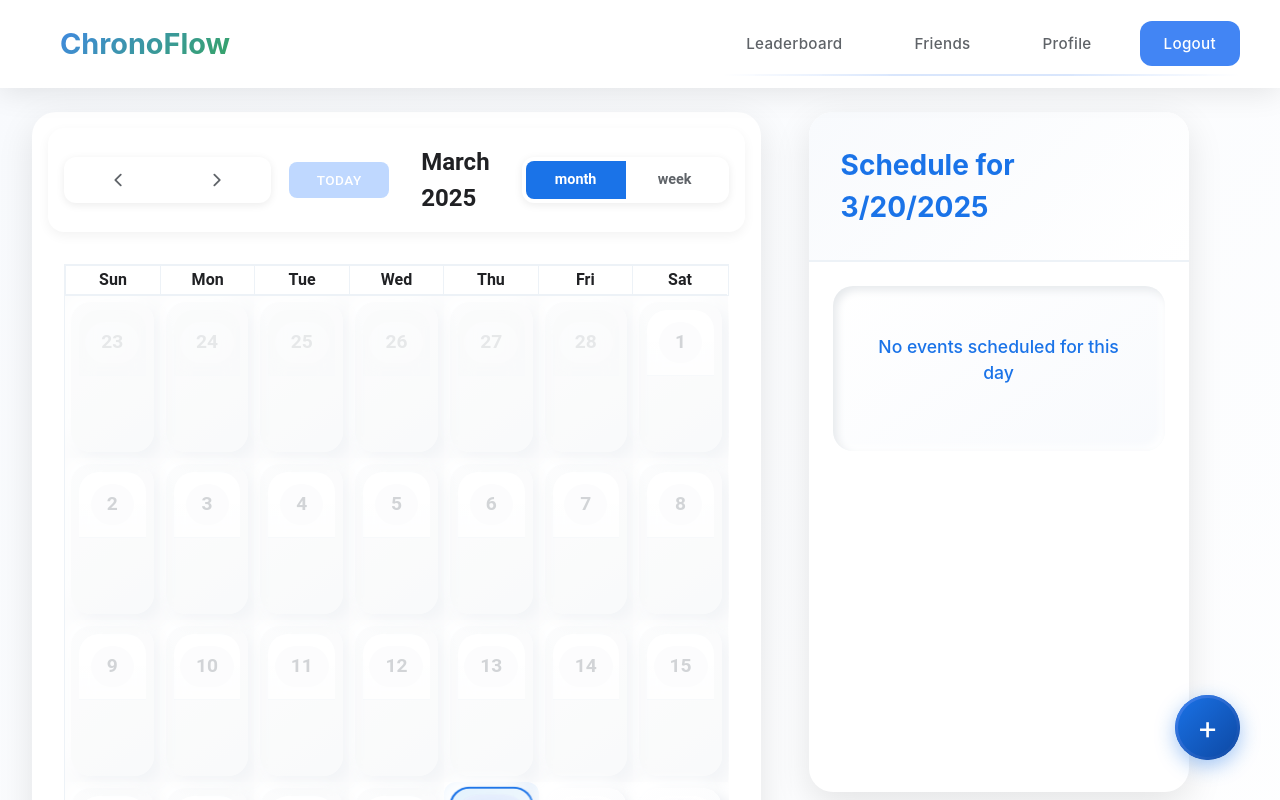
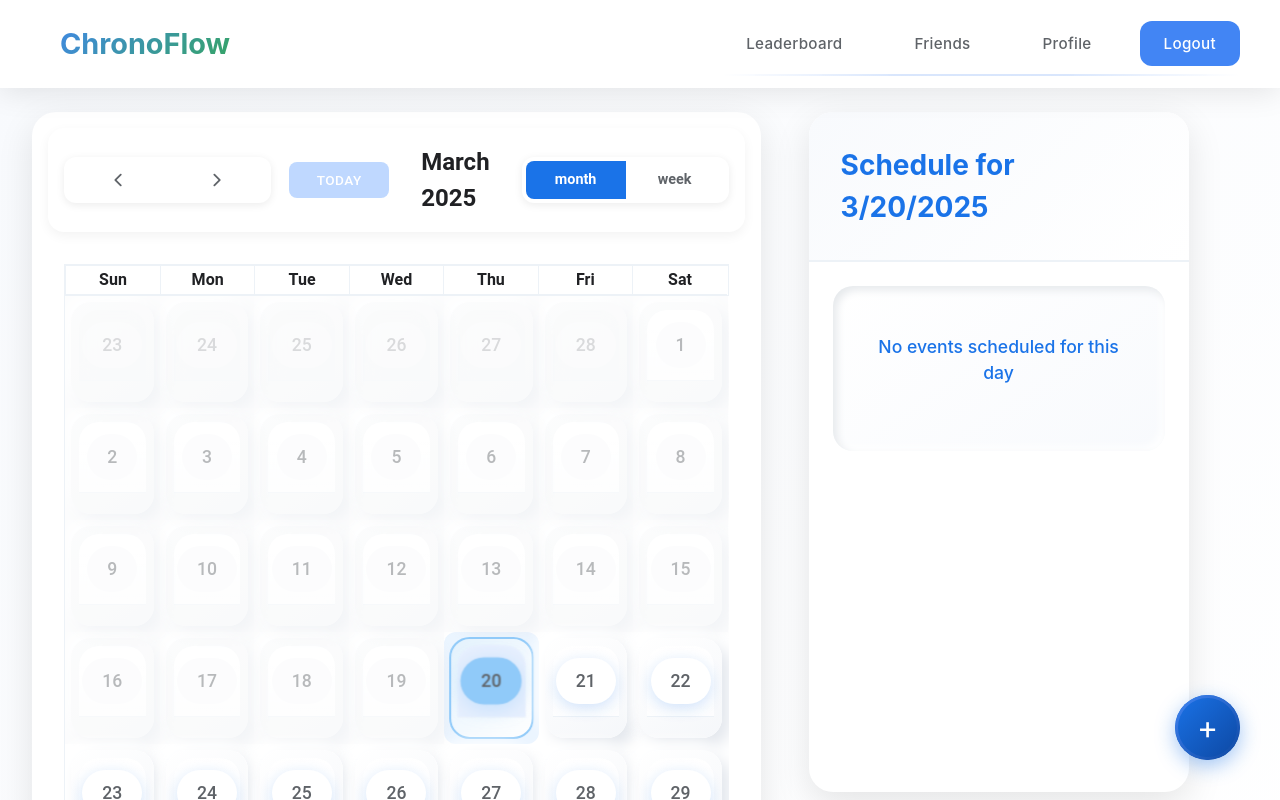
Before and after one commit to rangelovkiril/BulgarTabak, a React (Vite) app in the folder frontend/: page /main in a window 1280 px wide. Shown: the top 800 px of the page. Built offline with nearby package versions, Linux system fonts and the light colour scheme.

Commit message:
last main commits

```diff
--- a/frontend/src/pages/MainPage.jsx
+++ b/frontend/src/pages/MainPage.jsx
@@ -71,6 +71,23 @@ const MainPage = () => {
     });
   };
 
+  const renderDayCellContent = (arg) => {
+    const date = arg.date;
+    const dayEvents = events.filter(event => {
+      const eventDate = new Date(event.start);
+      return eventDate.toDateString() === date.toDateString();
+    });
+
+    const eventCount = dayEvents.length;
+
+    return (
+      <div className="day-cell-content">
+        <span className="day-number">{arg.dayNumberText}</span>
+        {eventCount > 0 && <div className="event-indicator">{eventCount}</div>}
+      </div>
+    );
+  };
+
   const calendarOptions = {
     plugins: [dayGridPlugin, interactionPlugin],
     initialView: "dayGridMonth",
@@ -95,15 +112,17 @@ const MainPage = () => {
       minute: undefined,
       meridiem: false,
     },
-    dayMaxEvents: 3,
+    dayMaxEvents: true, // When too many events, show the "+more" link
     moreLinkContent: (args) => `+${args.num} more`,
-    eventDisplay: "block",
+    eventDisplay: "none", // Hide the actual events
+    dayMaxEvents: false, // Disable the more link
     nowIndicator: true,
     views: {
       dayGridMonth: {
         titleFormat: { year: "numeric", month: "long" },
       },
     },
+    dayCellContent: renderDayCellContent,
   };
 
   return (
--- a/frontend/src/styles/mainPage.css
+++ b/frontend/src/styles/mainPage.css
@@ -214,12 +214,14 @@
 
 .fc .fc-day-today .fc-daygrid-day-frame {
   background: #f8fafd;
-  box-shadow: inset 0 0 0 2px #1a73e8;
+  box-shadow: inset 0 0 0 2px #90caf9 !important; /* Changed from #1a73e8 to lighter blue */
+  transform: scale(1.02);
 }
 
 .fc .fc-day-today .fc-daygrid-day-number {
-  background: #1a73e8;
+  background: #90caf9; /* Changed from #1a73e8 to lighter blue */
   color: white;
+  box-shadow: 0 4px 20px rgba(144, 202, 249, 0.4); /* Updated shadow color */
 }
 
 .fc tbody td {
@@ -743,16 +745,14 @@
 /* Today's Cell Styling */
 .fc .fc-day-today .fc-daygrid-day-frame {
   background: linear-gradient(135deg, #e3f2fd, #ffffff);
-  box-shadow: inset 0 0 0 2px #1a73e8, 8px 8px 16px #e3e7ed,
-    -8px -8px 16px #ffffff;
+  box-shadow: inset 0 0 0 2px #90caf9 !important; /* Changed from #1a73e8 to lighter blue */
   transform: scale(1.02);
 }
 
 .fc .fc-day-today .fc-daygrid-day-number {
-  background: #1a73e8;
+  background: #90caf9; /* Changed from #1a73e8 to lighter blue */
   color: white;
-  box-shadow: 0 4px 20px rgba(26, 115, 232, 0.4);
-  animation: pulse 2s infinite;
+  box-shadow: 0 4px 20px rgba(144, 202, 249, 0.4); /* Updated shadow color */
 }
 
 /* Hover Effects */
@@ -1058,3 +1058,110 @@
   text-overflow: ellipsis !important;
   white-space: nowrap !important;
 }
+
+/* Calendar Event Styling - Updated */
+.calendar-event {
+  margin: 1px 0 !important;
+  padding: 2px 4px !important;
+  min-height: 18px !important;
+  display: flex !important;
+  align-items: center !important;
+  gap: 4px !important;
+  background: transparent !important;
+  border: none !important;
+}
+
+.calendar-event::before {
+  content: "•";
+  color: #1a73e8;
+  font-size: 1.2rem;
+  line-height: 1;
+}
+
+.event-title {
+  font-size: 0.7rem !important;
+  color: #1a73e8 !important;
+  font-weight: 500 !important;
+  line-height: 1.2 !important;
+  white-space: nowrap !important;
+  overflow: hidden !important;
+  text-overflow: ellipsis !important;
+  max-width: calc(100% - 12px) !important;
+}
+
+.fc .fc-daygrid-day-events {
+  margin-top: 2px !important;
+  padding: 0 4px !important;
+}
+
+.fc .fc-daygrid-event-harness {
+  margin-top: 0 !important;
+  margin-bottom: 0 !important;
+}
+
+/* More events link styling */
+.fc .fc-more-link {
+  font-size: 0.7rem !important;
+  padding: 2px 4px !important;
+  margin: 0 !important;
+  color: #5f6368 !important;
+  background: transparent !important;
+  box-shadow: none !important;
+}
+
+/* Remove all existing calendar-event related styles */
+
+/* Day Cell Styling */
+.day-cell-content {
+  display: flex;
+  flex-direction: column;
+  align-items: center;
+  gap: 4px;
+  padding: 4px;
+}
+
+.day-number {
+  font-size: 1.1rem;
+  font-weight: 500;
+  color: #5f6368;
+}
+
+.event-indicator {
+  background: #000000;
+  color: white;
+  font-size: 0.7rem;
+  font-weight: 600;
+  width: 20px;
+  height: 20px;
+  border-radius: 10px;
+  display: flex;
+  align-items: center;
+  justify-content: center;
+  margin-top: 2px;
+}
+
+.fc .fc-daygrid-day-frame {
+  min-height: 100px !important;
+  display: flex;
+  flex-direction: column;
+  align-items: center;
+  padding: 8px !important;
+}
+
+.fc .fc-daygrid-day-top {
+  width: 100%;
+  display: flex;
+  justify-content: center;
+  order: -1;
+}
+
+.fc .fc-daygrid-day-events {
+  display: none !important; /* Hide the events container */
+}
+
+/* Remove any event-related hover effects */
+.fc-event,
+.fc-event-dot,
+.calendar-event {
+  display: none !important;
+}
```
